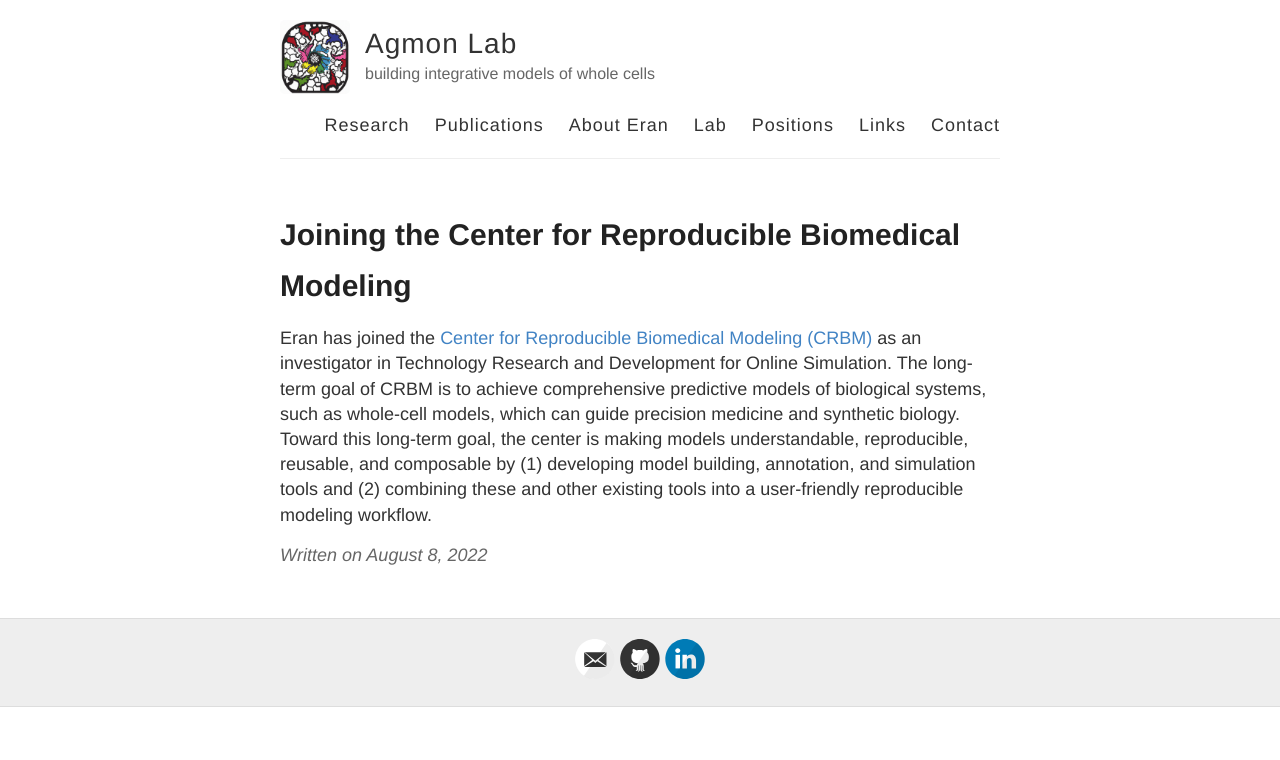
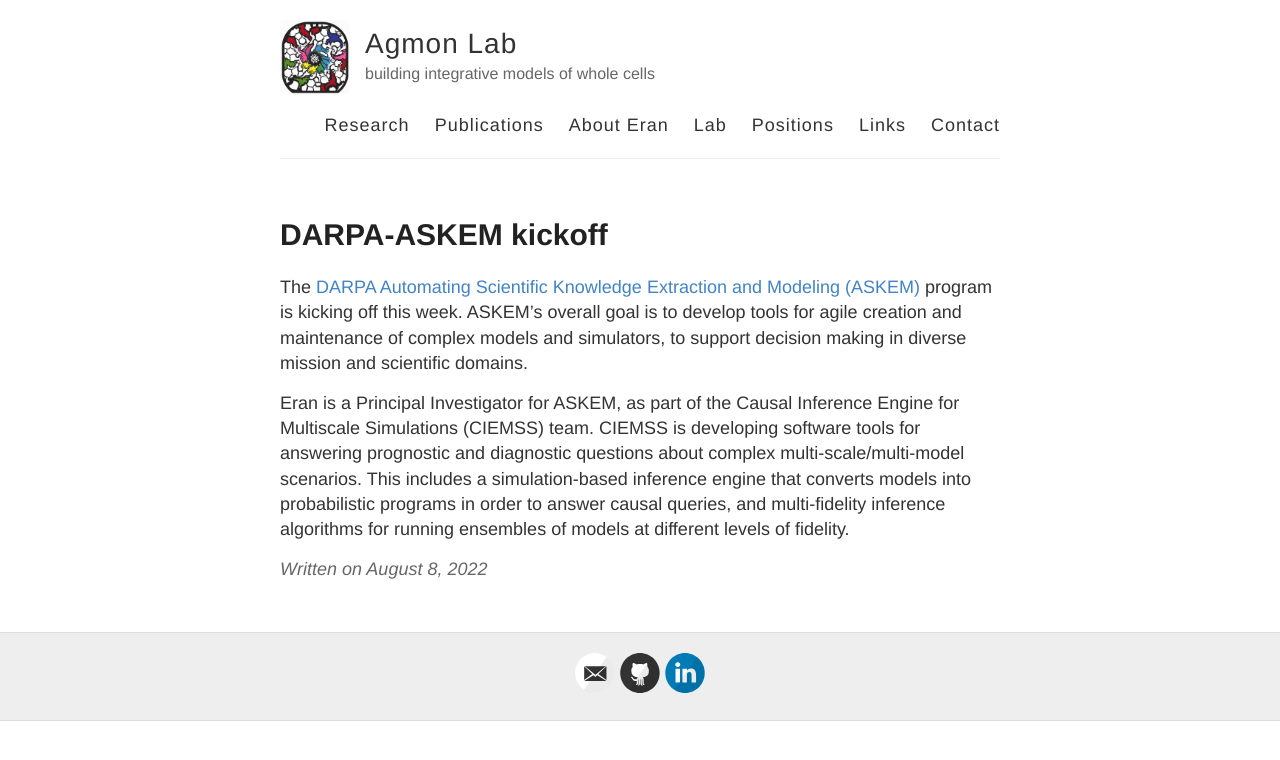
Before and after one commit to eagmon/eagmon.github.io, a Jekyll site: the page built from _posts/2022-8-8-DARPA-ASKEM.md, in a window 1280 px wide. Shown: the top 760 px of the page. Built offline with Jekyll 4.4.1, drawn with Linux system fonts in a browser that asks for light colours.

Commit message:
add link to darpa-askem

```diff
--- a/_posts/2022-8-8-DARPA-ASKEM.md
+++ b/_posts/2022-8-8-DARPA-ASKEM.md
@@ -1,8 +1,11 @@
 ---
 layout: post
-title: Joining the Center for Reproducible Biomedical Modeling
+title: DARPA-ASKEM kickoff
 ---
 
-Eran has joined the [Center for Reproducible Biomedical Modeling (CRBM)](https://reproduciblebiomodels.org) as an investigator in Technology Research and Development for Online Simulation.
-The long-term goal of CRBM is to achieve comprehensive predictive models of biological systems, such as whole-cell models, which can guide precision medicine and synthetic biology.
-Toward this long-term goal, the center is making models understandable, reproducible, reusable, and composable by (1) developing model building, annotation, and simulation tools and (2) combining these and other existing tools into a user-friendly reproducible modeling workflow.
+The [DARPA Automating Scientific Knowledge Extraction and Modeling (ASKEM)](https://www.darpa.mil/news-events/2021-12-06) program is kicking off this week.
+ASKEM’s overall goal is to develop tools for agile creation and maintenance of complex models and simulators, to support decision making in diverse mission and scientific domains.
+
+Eran is a Principal Investigator for ASKEM, as part of the Causal Inference Engine for Multiscale Simulations (CIEMSS) team.
+CIEMSS is developing software tools for answering prognostic and diagnostic questions about complex multi-scale/multi-model scenarios.
+This includes a simulation-based inference engine that converts models into probabilistic programs in order to answer causal queries, and multi-fidelity inference algorithms for running ensembles of models at different levels of fidelity.
```
